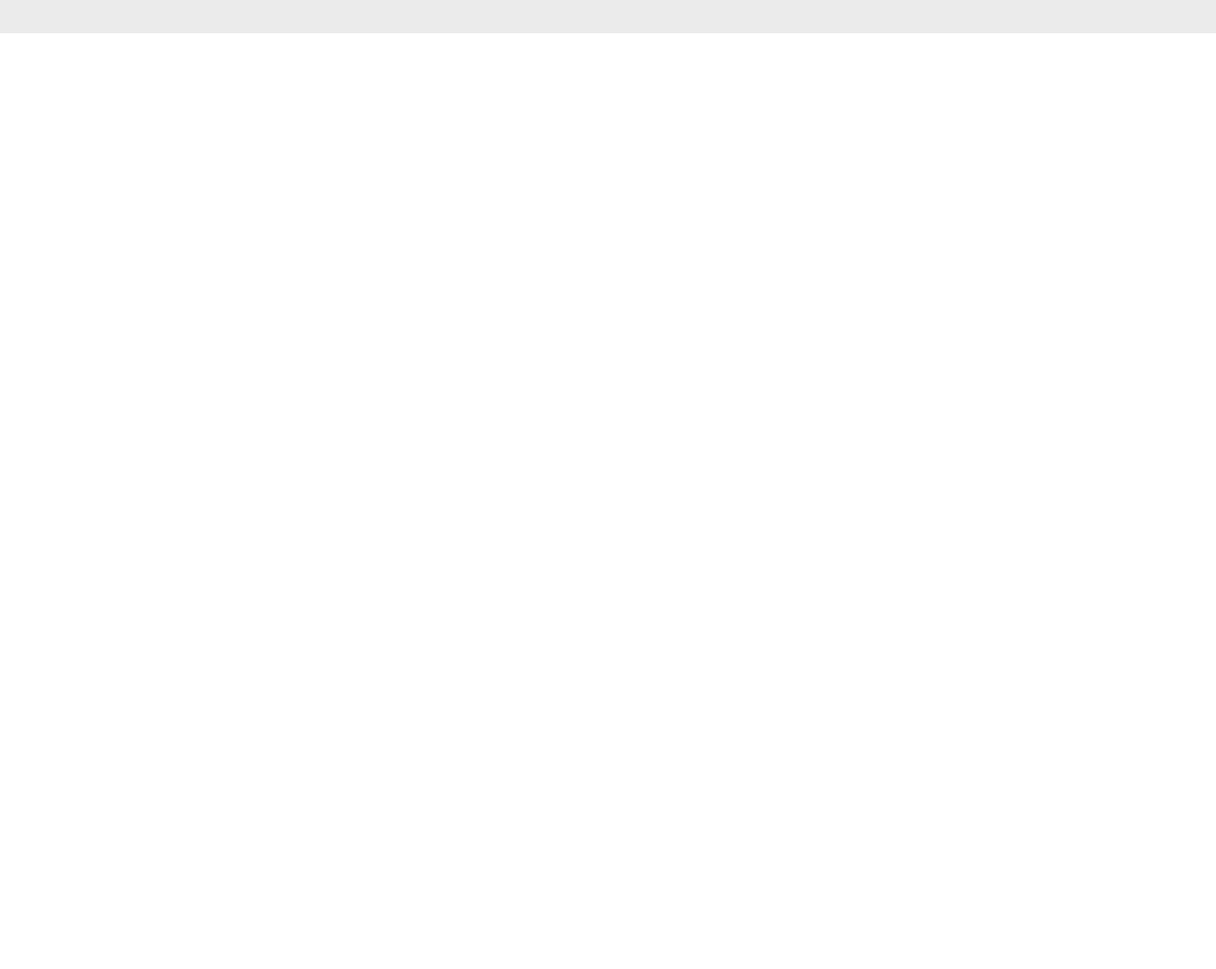
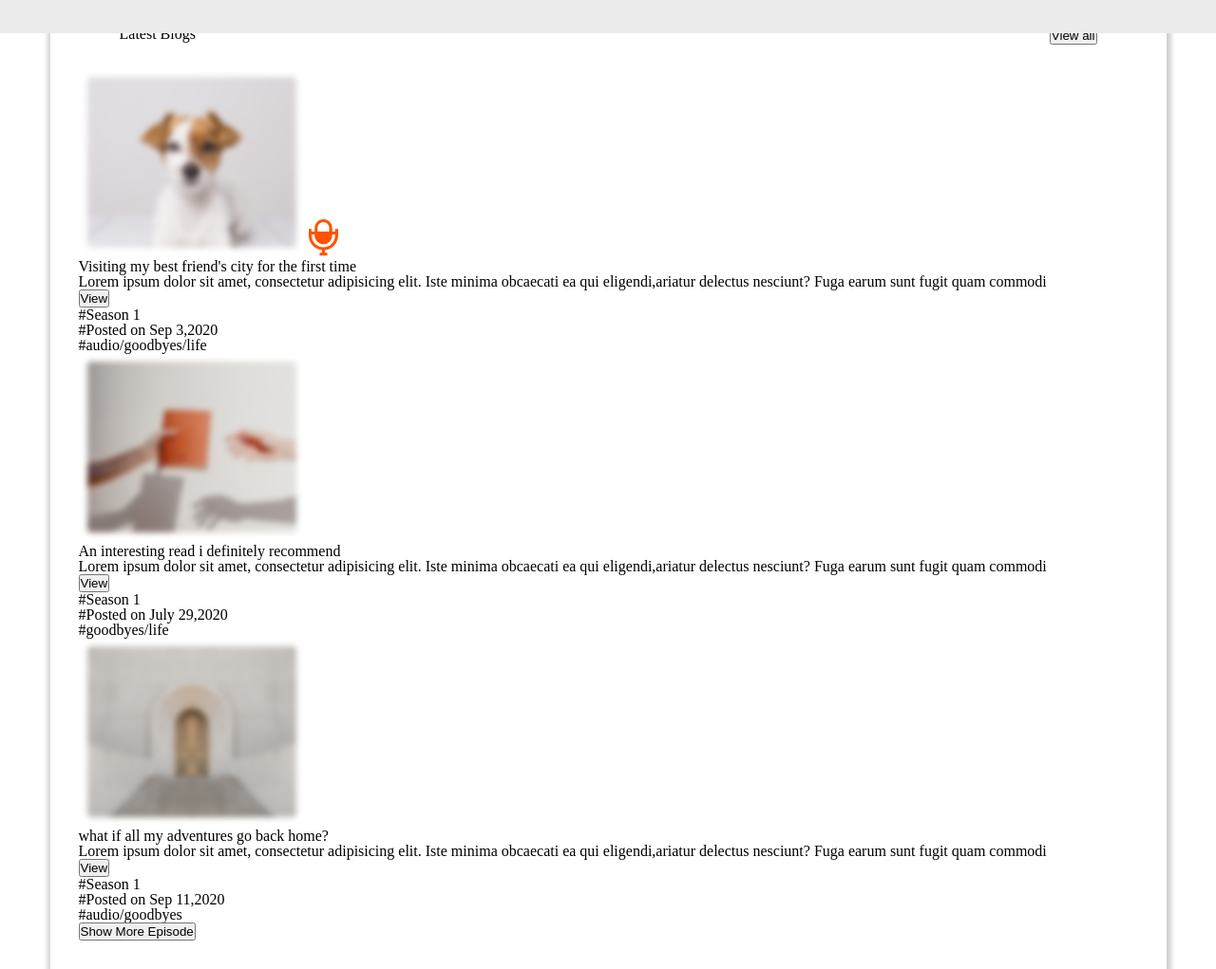
Before and after one commit to abhijeetkumar-josh/UI-Abhijeet-00612, a website built with Vite: page index.html in a window 1280 px wide. Shown: the part 225-1246 px from the top of the page at 95% size. Before the commit the page ends 800 px from the top, so only its background shows below. Built offline with nearby package versions, Linux system fonts and the light colour scheme.

Commit message:
AK-RU-02 feat: Added blog section

```diff
--- a/index.html
+++ b/index.html
@@ -7,7 +7,7 @@
     <link rel="stylesheet" href="/src/styles/common.css" />
     <link rel="stylesheet" href="/src/styles/style.css" />
     <meta name="viewport" content="width=device-width, initial-scale=1.0" />
-    <script type="module" src="/src/main.js"></script>
+    <script type="module" src="/src/styles/main.js"></script>
     <title>UI Design</title>
   </head>
   <body>
@@ -40,5 +40,119 @@
         </div>
       </div>
     </nav>
+    <!--blog section-->
+    <section class="section">
+      <div class="section__container">
+        <div class="section__header">
+          <h3 class="section__heading">Latest Blogs</h3>
+          <button class="button--primary">View all</button>
+        </div>
+        <div class="section__content">
+          <div class="section__article">
+            <ul class="section__list">
+              <li class="section__img">
+                <div class="section__img--wrapper">
+                  <img src="assets/2123.png" alt="Image of a cute dog" />
+                  <img
+                    class="section__tinynewlogo"
+                    src="/assets/Path 9408@2x.png"
+                    alt="logo of new tag"
+                  />
+                </div>
+              </li>
+              <li class="section__text">
+                <h3 class="section__subHeading"
+                  >Visiting my best friend's city for the first time</h3
+                >
+                <p class="section__para"
+                  >Lorem ipsum dolor sit amet, consectetur adipisicing elit.
+                  Iste minima obcaecati ea qui eligendi,ariatur delectus
+                  nesciunt? Fuga earum sunt fugit quam commodi</p
+                >
+                <div class="button__container">
+                  <button class="button--primary">View</button>
+                </div>
+              </li>
+              <li class="section__verline"></li>
+              <li class="section__tags">
+                <ul class="section__nestedList">
+                  <li class="section__nestedItem">#Season 1</li>
+                  <li class="section__nestedItem">#Posted on Sep 3,2020</li>
+                  <li class="section__nestedItem">#audio/goodbyes/life</li>
+                </ul>
+              </li>
+            </ul>
+          </div>
+
+          <div class="section__article">
+            <ul class="section__list">
+              <li class="section__img">
+                <img
+                  src="/assets/hello-revival-YH_Ne4R9ZAc-unsplash.png"
+                  alt="Image of a books and its shadow in hand"
+                />
+              </li>
+              <li class="section__text">
+                <h3 class="section__subHeading"
+                  >An interesting read i definitely recommend</h3
+                >
+                <p class="section__para"
+                  >Lorem ipsum dolor sit amet, consectetur adipisicing elit.
+                  Iste minima obcaecati ea qui eligendi,ariatur delectus
+                  nesciunt? Fuga earum sunt fugit quam commodi</p
+                >
+                <div class="button__container">
+                  <button class="button--primary">View</button>
+                </div>
+              </li>
+              <li class="section__verline"></li>
+              <li class="section__tags">
+                <ul class="section__nestedList">
+                  <li class="section__nestedItem">#Season 1</li>
+                  <li class="section__nestedItem">#Posted on July 29,2020</li>
+                  <li class="section__nestedItem">#goodbyes/life</li>
+                </ul>
+              </li>
+            </ul>
+          </div>
+
+          <div class="section__article">
+            <ul class="section__list">
+              <li class="section__img">
+                <img
+                  src="/assets/alexander-tsang-_frvdyMH6S0-unsplash.png"
+                  alt="Image of a gate of historic castel"
+                />
+              </li>
+              <li class="section__text">
+                <h3 class="section__subHeading"
+                  >what if all my adventures go back home?</h3
+                >
+                <p class="section__para"
+                  >Lorem ipsum dolor sit amet, consectetur adipisicing elit.
+                  Iste minima obcaecati ea qui eligendi,ariatur delectus
+                  nesciunt? Fuga earum sunt fugit quam commodi</p
+                >
+                <div class="button__container">
+                  <button class="button--primary">View</button>
+                </div>
+              </li>
+              <li class="section__verline"></li>
+              <li class="section__tags">
+                <ul class="section__nestedList">
+                  <li class="section__nestedItem">#Season 1</li>
+                  <li class="section__nestedItem">#Posted on Sep 11,2020</li>
+                  <li class="section__nestedItem">#audio/goodbyes</li>
+                </ul>
+              </li>
+            </ul>
+          </div>
+
+          <div class="section__footer">
+            <button class="button--primary modifier">Show More Episode</button>
+          </div>
+        </div>
+      </div>
+    </section>
   </body>
 </html>
--- a/src/styles/style.css
+++ b/src/styles/style.css
@@ -5,6 +5,7 @@
 }
 
 .nav {
+  position: relative;
   min-height: 260px;
   width: 100%;
   display: inline-block;
@@ -47,3 +48,27 @@
   border-bottom: 2px solid var(--palette-primary);
   color: var(--palette-primary);
 }
+
+.button--primary:hover {
+  background-color: rgb(250, 250, 250);
+  color: var(--palette-primary);
+}
+
+.section {
+  max-width: var(--container-width);
+  margin: -62px auto;
+  background-color: white;
+  box-shadow: 1px 3px 5px 4px rgb(16 16 30 / 20%);
+}
+
+.section__container {
+  background-color: var(--palette-white);
+  padding: 30px;
+  min-height: 610px;
+}
+
+.section__header {
+  display: flex;
+  justify-content: space-between;
+  padding: 25px 43px;
+}
```
Also changed, not shown: src/main.js (deleted), src/styles/main.js (added).
